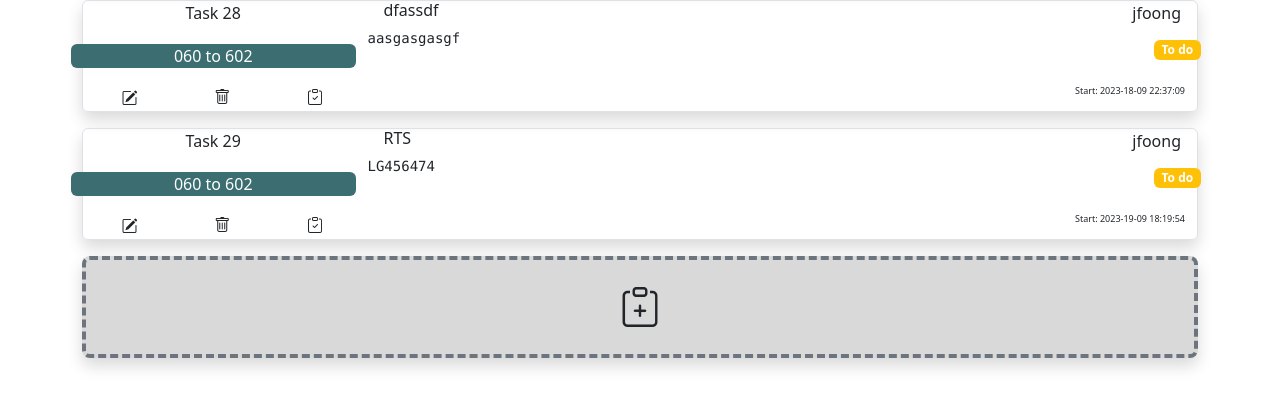
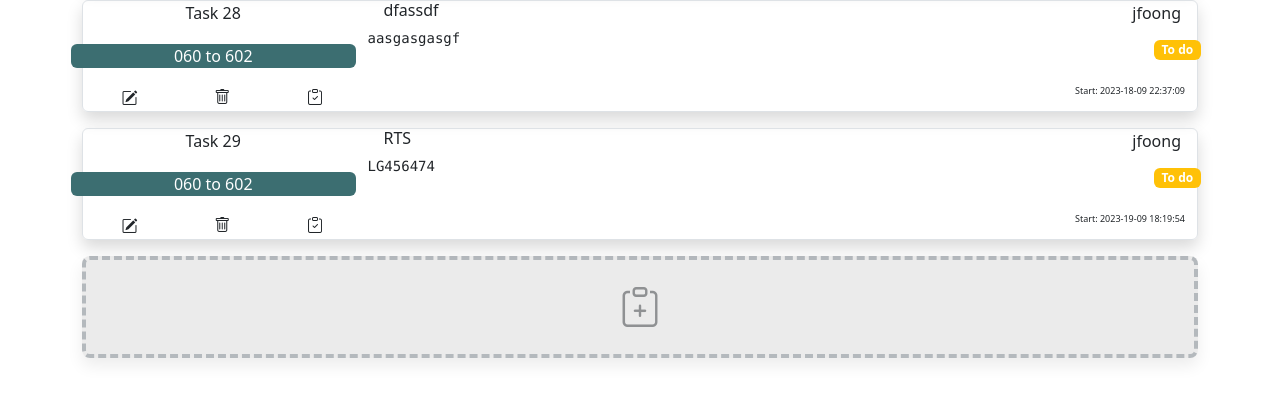
Before and after one commit to Waffleywaffers/warehousetodo, a Flask app: page / in a window 1280 px wide. Shown: the part 208-616 px from the top of the page. Run offline with Flask 3, Linux system fonts and the light colour scheme; a user stored in the database is signed in; data comes from the database, SQL or seed files in the repository.

Commit message:
small style change

```diff
--- a/static/style.css
+++ b/static/style.css
@@ -22,7 +22,7 @@
 
 .newtask_container {
   border-style: dashed;
-  opacity: 0.;
+  opacity: 0.5;
   background-color: #D9D9D9;
 }
 
```
